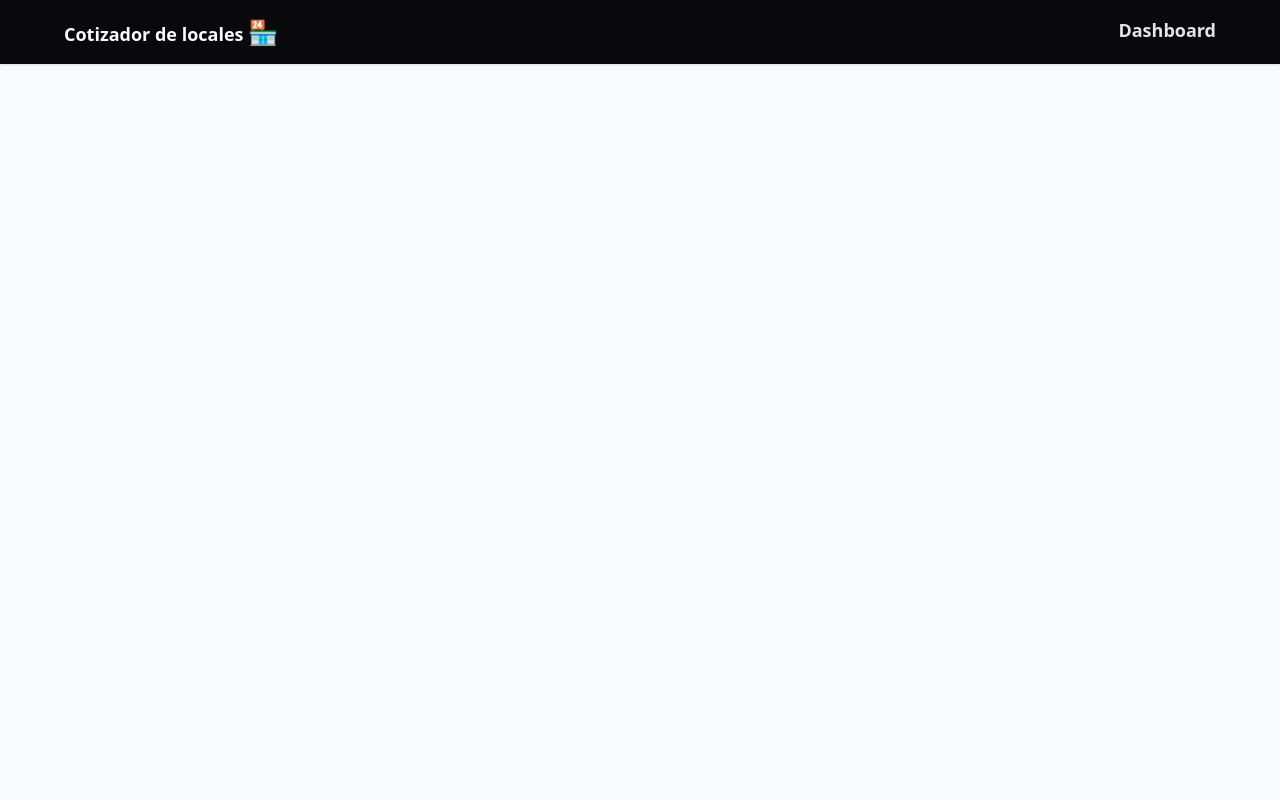
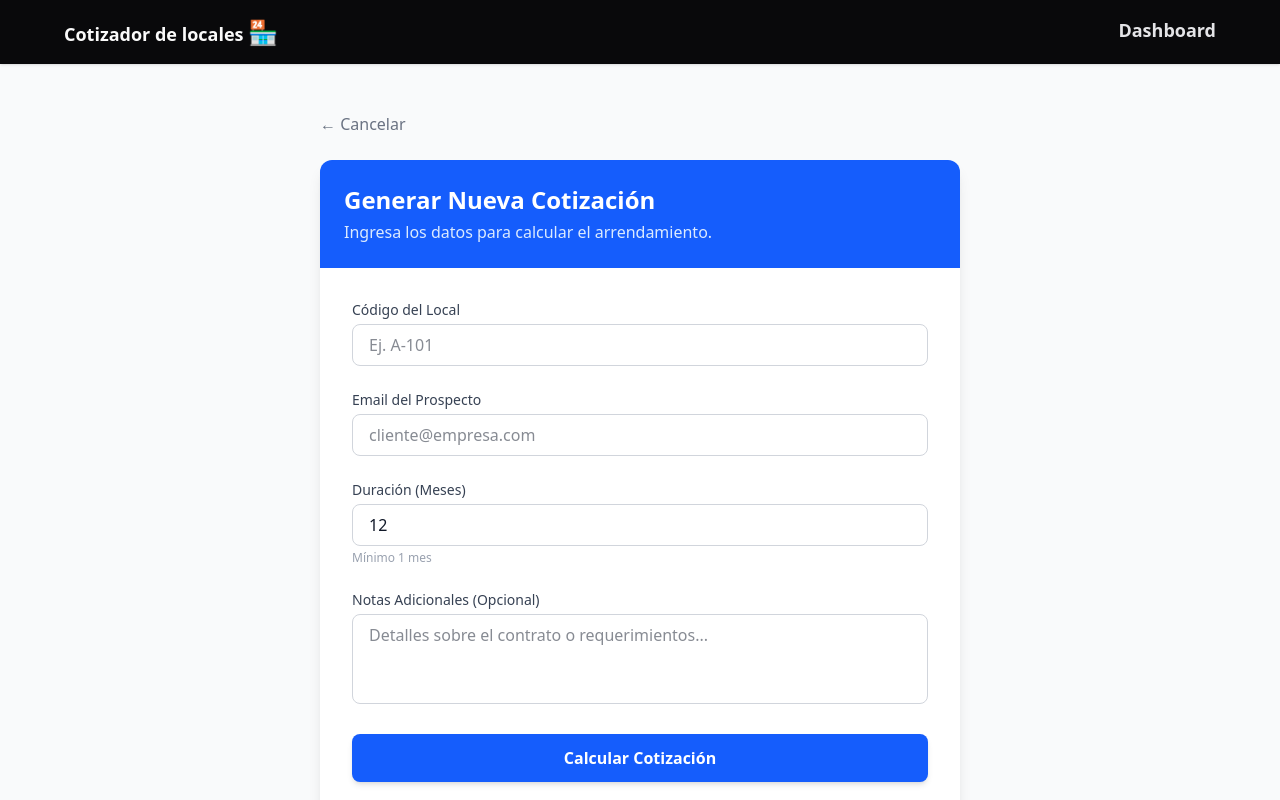
Before and after one commit to miralriodev/cotizador-locales, a React app in the folder frontend/: page /cotizar in a window 1280 px wide. Shown: the top 800 px of the page. Built offline with nearby package versions, Linux system fonts and the light colour scheme; no server answers; the HTML template or start-up script is replaced by a standard one.

Commit message:
feat(ui): adding form CreateQuote

```diff
--- a/frontend/src/App.tsx
+++ b/frontend/src/App.tsx
@@ -12,8 +12,8 @@ function App() {
         <main className="container mx-auto px-4 min-h-screen">
           <Routes>
             <Route path="/" element={<Dashboard />} />
-            <Route path="/local/:id" element={<LocalDetail />} />
-            <Route path="/cotizar/:id" element={<CreateQuote />} />
+            <Route path="/local/:codigo" element={<LocalDetail />} />
+            <Route path="/cotizar" element={<CreateQuote />} />
           </Routes>
         </main>
         <section className="py-8 px-12 bg-zinc-950 min-h-20 text-zinc-50">
--- a/frontend/src/pages/CreateQuote.tsx
+++ b/frontend/src/pages/CreateQuote.tsx
@@ -1,5 +1,232 @@
-export default function CreateQuote() {
+import type { FormEvent } from 'react';
+import { useEffect, useState } from 'react';
+import { useNavigate, useSearchParams } from 'react-router-dom';
+import { cotizacionService, localService } from '../services/api';
+import type { CotizacionResponse, Local } from '../types';
+
+const CreateCotizacion = () => {
+  const [searchParams] = useSearchParams();
+  const navigate = useNavigate();
+  const initialLocalCode = searchParams.get('local') || '';
+
+  // Estados
+  const [localInfo, setLocalInfo] = useState<Local | null>(null);
+  const [loadingLocal, setLoadingLocal] = useState(false);
+  const [submitting, setSubmitting] = useState(false);
+  const [quotationResult, setQuotationResult] = useState<CotizacionResponse | null>(null);
+  const [error, setError] = useState<string | null>(null);
+
+  // Form Data
+  const [formData, setFormData] = useState({
+    prospecto_email: '',
+    local_codigo: initialLocalCode,
+    duracion_meses: 12, // Valor por defecto razonable
+    notas: ''
+  });
+
+  // 1. Efecto: Cargar info del local para mostrar contexto (precio base)
+  useEffect(() => {
+    const fetchLocalContext = async () => {
+      if (!formData.local_codigo) return;
+      try {
+        setLoadingLocal(true);
+        const data = await localService.getByCodigo(formData.local_codigo);
+        setLocalInfo(data);
+        setError(null);
+      } catch (err) {
+        console.error(err);
+        setError('El código del local no es válido o no existe.');
+        setLocalInfo(null);
+      } finally {
+        setLoadingLocal(false);
+      }
+    };
+
+    fetchLocalContext();
+  }, [formData.local_codigo]);
+
+  // 2. Manejo del Submit
+  const handleSubmit = async (e: FormEvent) => {
+    e.preventDefault();
+    setSubmitting(true);
+    setError(null);
+
+    try {
+      const response = await cotizacionService.create({
+        prospecto_email: formData.prospecto_email,
+        local_codigo: formData.local_codigo,
+        duracion_meses: Number(formData.duracion_meses),
+        notas: formData.notas
+      });
+      setQuotationResult(response); // Guardamos el resultado para mostrar el "Recibo"
+    } catch (err) {
+      console.error(err);
+      setError('Ocurrió un error al generar la cotización. Intente nuevamente.');
+    } finally {
+      setSubmitting(false);
+    }
+  };
+
+  // Helper para moneda
+  const formatCurrency = (amount: number) =>
+    new Intl.NumberFormat('es-MX', { style: 'currency', currency: 'MXN' }).format(amount);
+
+  // --- VISTA: RESULTADO DE LA COTIZACIÓN (ÉXITO) ---
+  if (quotationResult) {
+    return (
+      <div className="min-h-screen bg-gray-50 flex items-center justify-center p-4">
+        <div className="bg-white rounded-xl shadow-xl p-8 max-w-lg w-full text-center border border-green-100">
+          <div className="w-16 h-16 bg-green-100 text-green-600 rounded-full flex items-center justify-center mx-auto mb-4">
+            <svg xmlns="http://www.w3.org/2000/svg" className="h-8 w-8" fill="none" viewBox="0 0 24 24" stroke="currentColor">
+              <path strokeLinecap="round" strokeLinejoin="round" strokeWidth={2} d="M5 13l4 4L19 7" />
+            </svg>
+          </div>
+          <h2 className="text-2xl font-bold text-gray-800 mb-2">¡Cotización Exitosa!</h2>
+          <p className="text-gray-500 mb-6">Se ha enviado una copia a {formData.prospecto_email}</p>
+
+          <div className="bg-gray-50 rounded-lg p-4 mb-6 space-y-3 text-left">
+            <div className="flex justify-between text-gray-600">
+              <span>Subtotal:</span>
+              <span>{formatCurrency(quotationResult.subtotal)}</span>
+            </div>
+            <div className="flex justify-between text-gray-600">
+              <span>IVA (16%):</span>
+              <span>{formatCurrency(quotationResult.iva)}</span>
+            </div>
+            <div className="border-t border-gray-200 pt-2 flex justify-between font-bold text-lg text-gray-800">
+              <span>Total:</span>
+              <span>{formatCurrency(quotationResult.total)}</span>
+            </div>
+          </div>
+
+          <div className="flex flex-col gap-3">
+            <button
+              onClick={() => navigate('/')}
+              className="w-full bg-blue-600 text-white py-2 rounded-lg hover:bg-blue-700 transition"
+            >
+              Volver al inicio
+            </button>
+            <button
+              onClick={() => {
+                setQuotationResult(null);
+                setFormData({...formData, notas: ''}); // Limpiar notas para nueva cotización
+              }}
+              className="w-full text-blue-600 py-2 hover:bg-blue-50 rounded-lg transition"
+            >
+              Nueva cotización
+            </button>
+          </div>
+        </div>
+      </div>
+    );
+  }
+
+  // --- VISTA: FORMULARIO ---
   return (
-    <div>CreateQuote</div>
-  )
-}
+    <div className="container mx-auto px-4 py-8 max-w-2xl">
+      <button onClick={() => navigate(-1)} className="mb-6 text-gray-500 hover:text-gray-800">
+        ← Cancelar
+      </button>
+
+      <div className="bg-white shadow-lg rounded-xl overflow-hidden">
+        <div className="bg-blue-600 p-6">
+          <h1 className="text-2xl font-bold text-white">Generar Nueva Cotización</h1>
+          <p className="text-blue-100 mt-1">Ingresa los datos para calcular el arrendamiento.</p>
+        </div>
+
+        <div className="p-8">
+          {/* Tarjeta de Resumen del Local (Si existe info) */}
+          {localInfo && (
+            <div className="mb-8 p-4 bg-blue-50 border border-blue-100 rounded-lg flex items-start gap-4">
+              <div className="flex-1">
+                <h3 className="font-semibold text-blue-900">Local {localInfo.codigo}</h3>
+                <p className="text-sm text-blue-700">{localInfo.pabellon}</p>
+              </div>
+              <div className="text-right">
+                <p className="font-bold text-blue-900">{formatCurrency(localInfo.precio_mensual)}</p>
+                <p className="text-xs text-blue-600">por mes</p>
+              </div>
+            </div>
+          )}
+
+          {error && (
+            <div className="mb-6 p-4 bg-red-50 text-red-700 rounded-lg border border-red-100 text-sm">
+              {error}
+            </div>
+          )}
+
+          <form onSubmit={handleSubmit} className="space-y-6">
+
+            {/* Campo: Local ID */}
+            <div>
+              <label className="block text-sm font-medium text-gray-700 mb-1">Código del Local</label>
+              <input
+                type="text"
+                required
+                value={formData.local_codigo}
+                onChange={(e) => setFormData({...formData, local_codigo: e.target.value})}
+                className="w-full px-4 py-2 border border-gray-300 rounded-lg focus:ring-2 focus:ring-blue-500 focus:border-blue-500 outline-none transition"
+                placeholder="Ej. A-101"
+              />
+              {loadingLocal && <p className="text-xs text-gray-500 mt-1">Buscando local...</p>}
+            </div>
+
+            {/* Campo: Email */}
+            <div>
+              <label className="block text-sm font-medium text-gray-700 mb-1">Email del Prospecto</label>
+              <input
+                type="email"
+                required
+                value={formData.prospecto_email}
+                onChange={(e) => setFormData({...formData, prospecto_email: e.target.value})}
+                className="w-full px-4 py-2 border border-gray-300 rounded-lg focus:ring-2 focus:ring-blue-500 focus:border-blue-500 outline-none transition"
+                placeholder="cliente@empresa.com"
+              />
+            </div>
+
+            {/* Campo: Duración */}
+            <div>
+              <label className="block text-sm font-medium text-gray-700 mb-1">Duración (Meses)</label>
+              <input
+                type="number"
+                min="1"
+                max="60"
+                required
+                value={formData.duracion_meses}
+                onChange={(e) => setFormData({...formData, duracion_meses: Number(e.target.value)})}
+                className="w-full px-4 py-2 border border-gray-300 rounded-lg focus:ring-2 focus:ring-blue-500 focus:border-blue-500 outline-none transition"
+              />
+              <p className="text-xs text-gray-400 mt-1">Mínimo 1 mes</p>
+            </div>
+
+            {/* Campo: Notas */}
+            <div>
+              <label className="block text-sm font-medium text-gray-700 mb-1">Notas Adicionales (Opcional)</label>
+              <textarea
+                rows={3}
+                value={formData.notas}
+                onChange={(e) => setFormData({...formData, notas: e.target.value})}
+                className="w-full px-4 py-2 border border-gray-300 rounded-lg focus:ring-2 focus:ring-blue-500 focus:border-blue-500 outline-none transition resize-none"
+                placeholder="Detalles sobre el contrato o requerimientos..."
+              />
+            </div>
+
+            {/* Botón Submit */}
+            <button
+              type="submit"
+              disabled={submitting || loadingLocal || !!error}
+              className={`w-full py-3 px-4 rounded-lg text-white font-semibold transition-all shadow-md
+                ${(submitting || loadingLocal || !!error)
+                  ? 'bg-gray-400 cursor-not-allowed'
+                  : 'bg-blue-600 hover:bg-blue-700 hover:shadow-lg'}`}
+            >
+              {submitting ? 'Generando Cotización...' : 'Calcular Cotización'}
+            </button>
+          </form>
+        </div>
+      </div>
+    </div>
+  );
+};
+
+export default CreateCotizacion;
```
